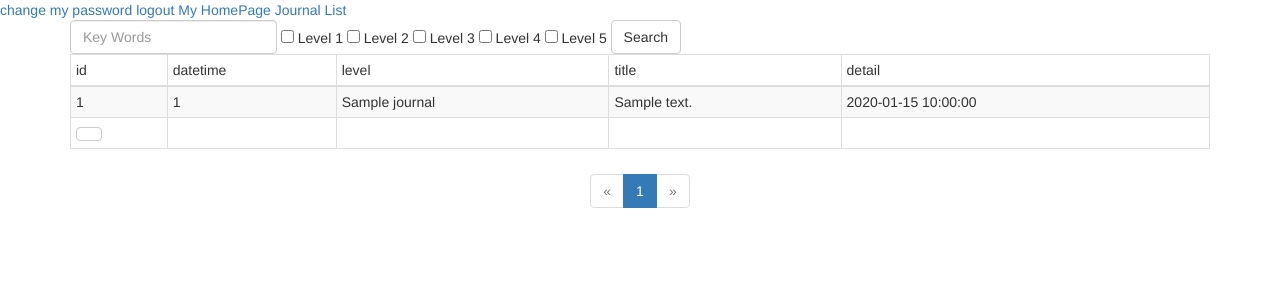
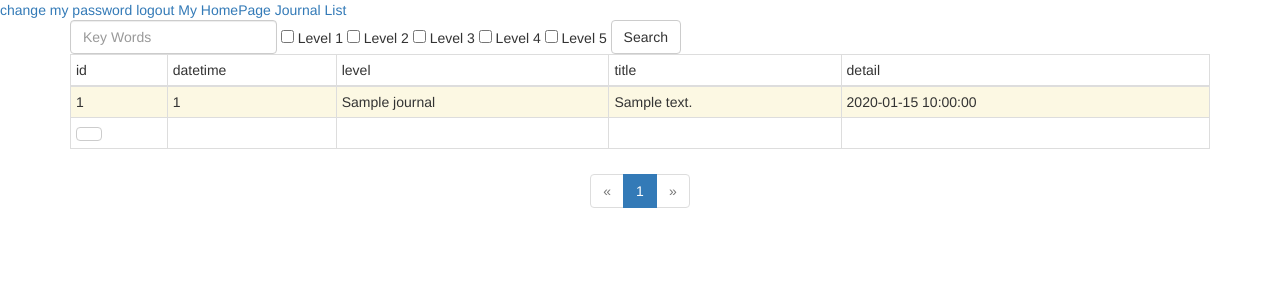
Before and after one commit to MOOOWOOO/Q400K, a Flask app: page /journal/list/ in a window 1280 px wide. Shown: the top 300 px of the page. Run offline with Flask 2, Linux system fonts and the light colour scheme; a user stored in the database is signed in; tables that the repository leaves empty hold one stand-in row (values such as "Sample post"); some libraries are stand-ins or nearby versions.

Commit message:
[Feature](journal): mod list color
list color changed by record level

```diff
--- a/app/templates/journal/list.html
+++ b/app/templates/journal/list.html
@@ -5,7 +5,7 @@
 {% block body %}
     <div class="container">
         {% include "journal/search.html" %}
-        <table class="table table-striped table-bordered table-hover table-condensed table-responsive">
+        <table class="table table-bordered table-hover table-condensed table-responsive">
             <thead>
             <tr>
                 <td>id</td>
@@ -17,7 +17,7 @@
             </thead>
             <tbody id="journal_tbody">
             {% for record in journals %}
-                <tr id="{{ record.id }}">
+                <tr id="{{ record.id }}" class="{{ ["danger", "warning", "success", "info", "active"][record.level] }}">
                     <td>{{ record.id }}</td>
                     <td>{{ record.level }}</td>
                     <td>{{ record.title }}</td>
```
